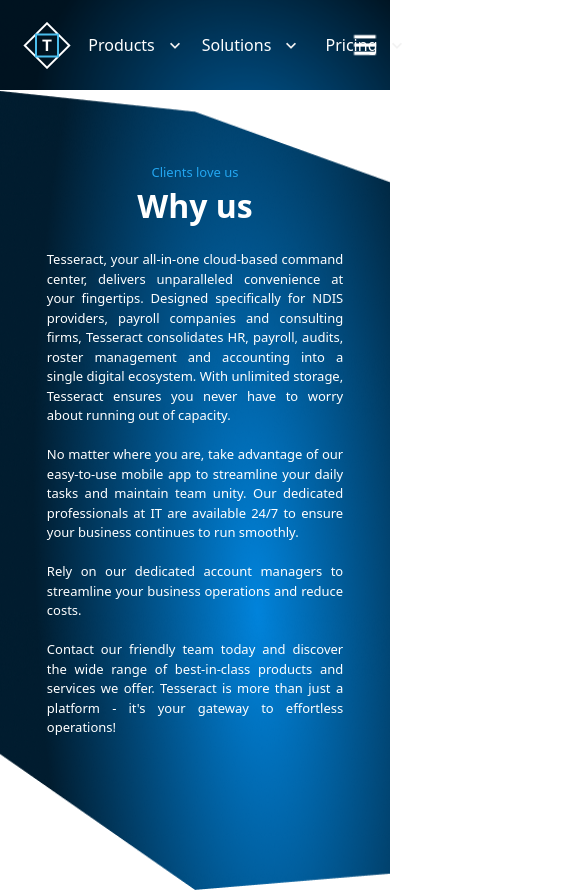
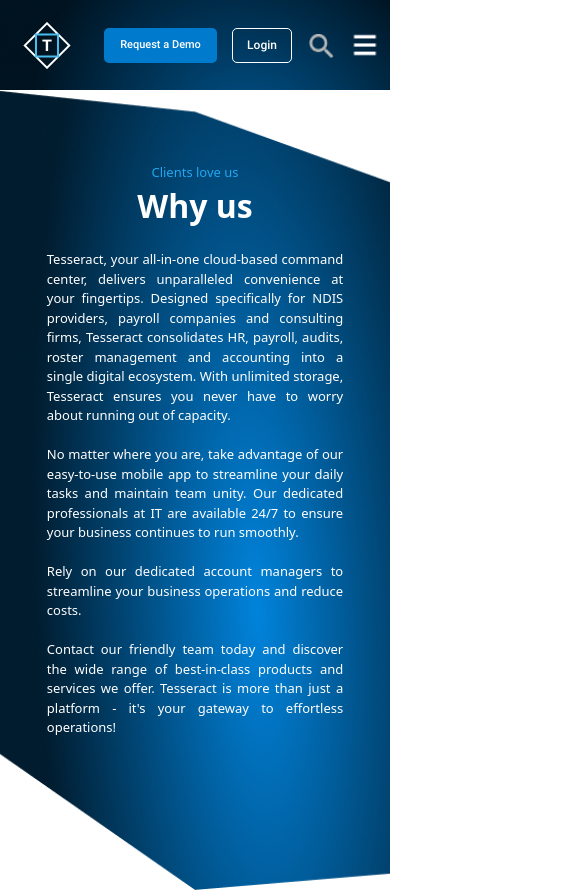
Before and after one commit to krishnakanthTM/tesseract, a React (Create React App) app: page /WhyUs in a window 390 px wide. Shown: the top 892 px of the page, 585 px wide, since content can reach past the window. Built offline with nearby package versions, Linux system fonts and the light colour scheme.

Commit message:
added responsiveness to secondary topnav

```diff
--- a/src/App/Components/Navbar/Navbar.css
+++ b/src/App/Components/Navbar/Navbar.css
@@ -43,7 +43,7 @@
 
 /*--- Mobile ---*/
 
-@media screen and (max-width: 740px) {
+@media screen and (max-width: 1220px) {
     .navbar-container {
         display: none;
     }
--- a/src/App/Components/TopNav/TopNav.css
+++ b/src/App/Components/TopNav/TopNav.css
@@ -84,10 +84,35 @@
     color: white;
     justify-content: center;
 }
+@media only screen and (max-width:1220px){
+    .topNav-searchicon-secondary{
+    position: relative;
+    left: 360px;
+    top: 10px;
+    }
+    .buttons{
+        margin-right: 80px;
+    }
+    .topNavLinks{
+        display: none;
+    }
+    .topnav-hamberger {
+        display: inline;
+        width: 30px;
+        height: 40px;
+        position: absolute;
+        top: 25px;
+        right: 10px;
+        cursor: pointer;
+    }
+}
 @media only screen and (max-width: 920px) {
     #topnav-search {
         width: 250px;
         font-size: medium;
+    }
+    .topNav-searchicon-secondary{
+        left: 280px;
     }
     .topnav-searchicon {
         height: 18px;
@@ -134,15 +159,11 @@
         left: 260px;
         cursor: pointer;
     }
-    .topnav-hamberger {
-        display: inline;
-        width: 30px;
-        height: 40px;
-        position: absolute;
-        top: 25px;
-        right: 10px;
-        cursor: pointer;
+    .topNav-searchicon-secondary{
+        top: 5px;
+        left: 265px;
     }
+
 }
 
 @media screen and (max-width: 520px) {
@@ -151,6 +172,9 @@
     }
 }
 @media screen and (max-width: 410px) {
+    .topNav-searchicon-secondary{
+        left: 230px;
+    }
     .topnav-button-1 {
         font-size: 11px;
         width: 113px;
@@ -174,7 +198,7 @@
     .buttons{
         margin-right: 10%;
     }
-    .topnav-searchicon {
+    .topnav-searchicon,.topNav-searchicon-secondary {
         display: none;
     }
 }
```
